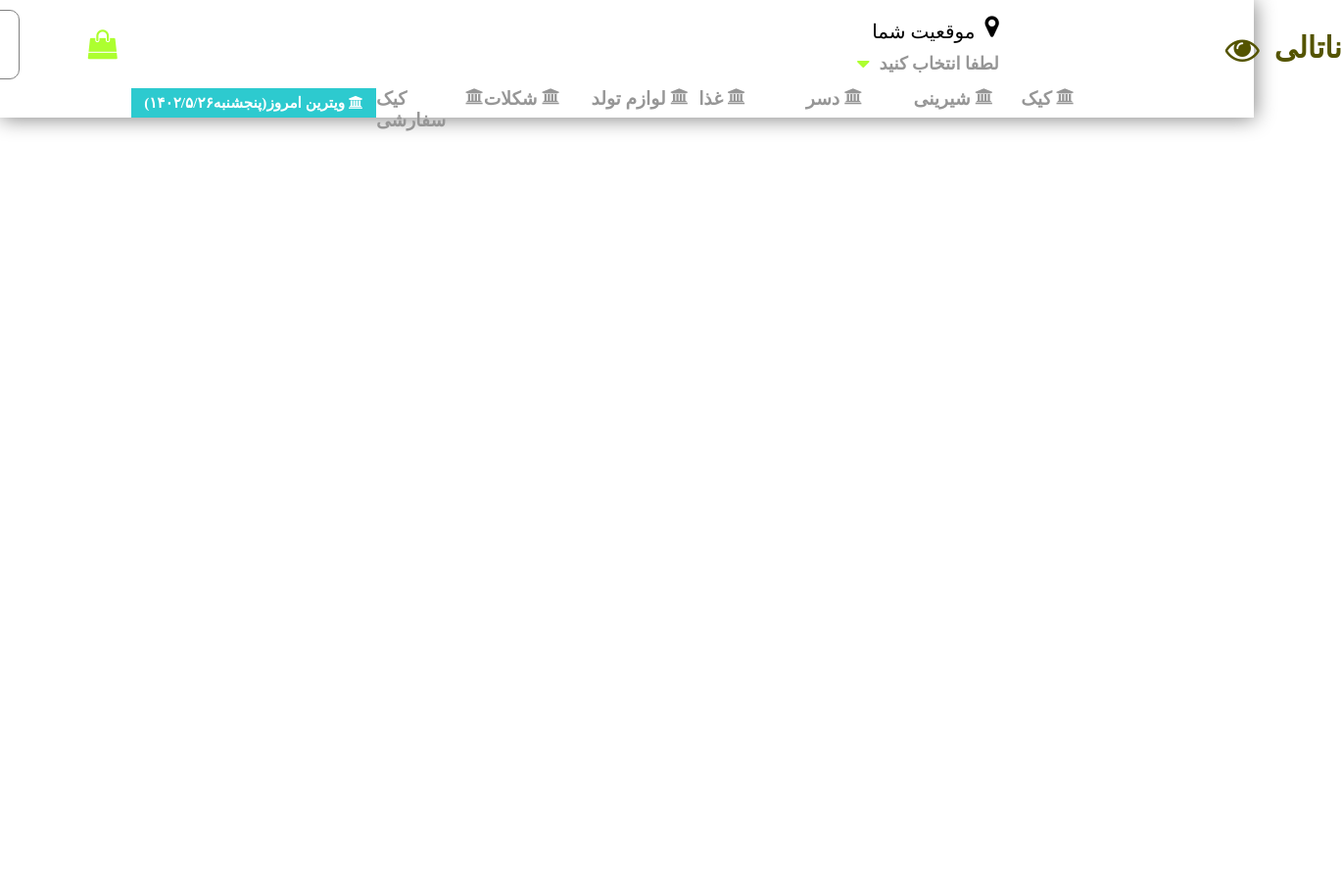
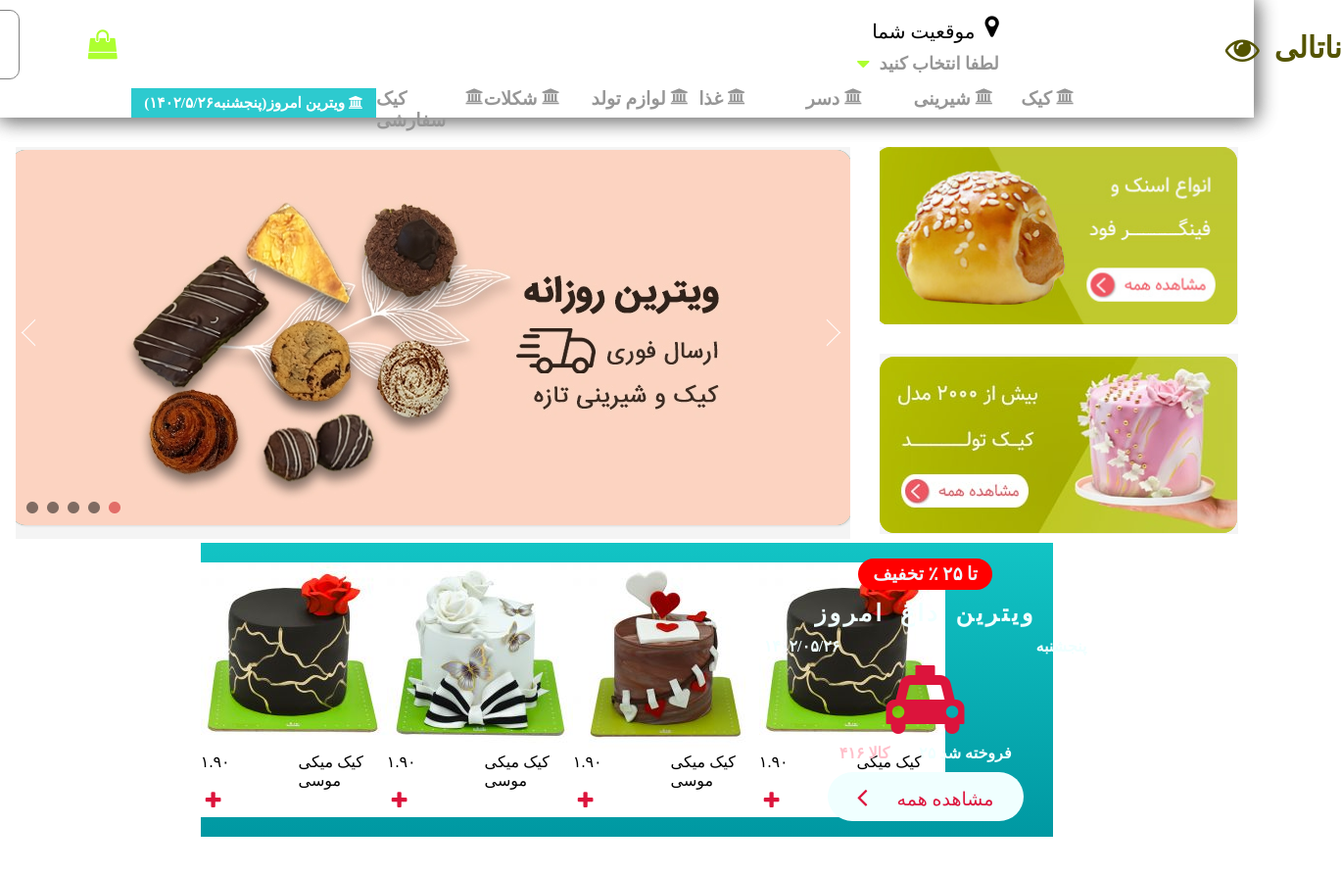
Before and after one commit to amirali2177/ghanadi, a website: page index.html in a window 1280 px wide. Shown: the top 892 px of the page at 98% size, 1370 px wide, since content can reach past the window. Before the commit the page ends 800 px from the top, so only its background shows below. Drawn offline with nearby package versions, Linux system fonts and the light colour scheme.

Commit message:
make half main

```diff
--- a/css/header.css
+++ b/css/header.css
@@ -1,12 +1,20 @@
-header{
+header {
     width: 100%;
     height: 120px;
     /* background-color: aqua; */
     display: flex;
     flex-direction: column;
+    position: fixed;
+    box-shadow: 1px 1px 20px grey;
+    background-color: white;
+}
+.aa{
+    width: 100%;
+    height: 120px;
+    position: fixed;
     box-shadow: 1px 1px 20px grey;
 }
-header section:nth-of-type(1){
+header .aa section:nth-of-type(1){
     width: 100%;
     height: 50px;
     display: flex;
@@ -16,28 +24,28 @@ header section:nth-of-type(1){
     justify-content: center;
     gap: 0 100px;
 }
-header section:nth-of-type(1) div{
+header .aa section:nth-of-type(1) div{
     width: 150px;
     display: flex;
     flex-direction: row-reverse;
     cursor: pointer;
 }
-header section:nth-of-type(1) .one{
+header .aa section:nth-of-type(1) .one{
     width: 50px;
     padding-left: 400px;
 }
-header section:nth-of-type(1) .one h2{
+header .aa section:nth-of-type(1) .one h2{
     color: rgb(84, 84, 0);
     font-size: 30px;
     padding-top: 8px;
 }
-header section:nth-of-type(1) .one i{
+header .aa section:nth-of-type(1) .one i{
     font-size: 35px;
     color: rgb(84, 84, 0);
     padding-top: 10px;
     padding-right: 15px;
 }
-header section:nth-of-type(1) .two{
+header .aa section:nth-of-type(1) .two{
     display: flex;
     flex-direction: column;
     font-size: 10px;
@@ -45,60 +53,60 @@ header section:nth-of-type(1) .two{
     padding-left: 400px;
     width: 50px;
 }
-header section:nth-of-type(1) .two .two-one{
+header .aa section:nth-of-type(1) .two .two-one{
 
     display: flex;
     gap: 10px 10px;
 }
-header section:nth-of-type(1) .two .two-one i{
+header .aa section:nth-of-type(1) .two .two-one i{
     font-size: 25px;
 }
-header section:nth-of-type(1) .two .two-one h3{
+header .aa section:nth-of-type(1) .two .two-one h3{
     font-size: 20px;
     font-weight: lighter;
     padding-top: 5px;
 }
-header section:nth-of-type(1) .two .two-two{
+header .aa section:nth-of-type(1) .two .two-two{
     display: flex;
     gap: 10px 10px;
 }
-header section:nth-of-type(1) .two .two-two i{
+header .aa section:nth-of-type(1) .two .two-two i{
     font-size: 22px;
     color: greenyellow;
 }
-header section:nth-of-type(1) .two .two-two h4{
+header .aa section:nth-of-type(1) .two .two-two h4{
     color: rgb(150, 150, 150);
     font-size: 18px;
 }
-header section:nth-of-type(1) .three{
+header .aa section:nth-of-type(1) .three{
     font-size: 30px;
     padding-right: 250px;
     color: greenyellow;
 }
-header section:nth-of-type(1) .four{
+header .aa section:nth-of-type(1) .four{
     border: 1px solid gray;
     display: flex;
     border-radius: 10px;
     gap: 0 10px;
     padding: 5px 20px;
 }
-header section:nth-of-type(1) .four i{
+header .aa section:nth-of-type(1) .four i{
     font-size: 25px;
     padding-top: 1px;
     color: greenyellow;
 }
-header section:nth-of-type(1) .four h2{
+header .aa section:nth-of-type(1) .four h2{
     font-size: 15px;
     padding-top: 5px;
     font-weight: lighter;
 }
-header section:nth-of-type(2){
+header .aa section:nth-of-type(2){
     display: flex;
     flex-direction:row-reverse;
     width: 100%;
     height: 50px;
 }
-header section:nth-of-type(2) .first{
+header .aa section:nth-of-type(2) .first{
     width: 70%;
     height: inherit;
     justify-content: flex-start;
@@ -110,7 +118,7 @@ header section:nth-of-type(2) .first{
     float: right;
     gap: 0 0px;
 }
-header section:nth-of-type(2) .first div{
+header .aa section:nth-of-type(2) .first div{
     width: 120px;
     font-size: 16px;
     display: flex;
@@ -119,10 +127,10 @@ header section:nth-of-type(2) .first div{
     gap: 0 5px;
     cursor: pointer;
 }
-header section:nth-of-type(2) .secend{
+header .aa section:nth-of-type(2) .secend{
     padding-top: 40px;
 }
-header section:nth-of-type(2) .secend div{
+header .aa section:nth-of-type(2) .secend div{
     background-color: rgb(45, 202, 207);
     display: flex;
     width: 250px;
@@ -133,9 +141,9 @@ header section:nth-of-type(2) .secend div{
     justify-content: center;
     cursor: pointer;
 }
-header section:nth-of-type(2) .secend div i{
+header .aa section:nth-of-type(2) .secend div i{
     padding-top: 8px;
 }
-header section:nth-of-type(2) .secend div h3{
+header .aa section:nth-of-type(2) .secend div h3{
     padding-right: 4px;
 }
--- a/css/main.css
+++ b/css/main.css
@@ -0,0 +1,168 @@
+main{
+    padding-top: 150px;
+    width: 100%;
+    height: 200vh;
+}
+main section:nth-of-type(1){
+    width: 100%;
+    display: flex;
+    flex-direction: row;
+    gap: 0 30px;
+    justify-content: center;
+}
+main section:nth-of-type(1) .one{
+
+}
+main section:nth-of-type(1) .two{
+    display: flex;
+    flex-direction: column;
+    gap:30px 0 ;
+}
+main section:nth-of-type(2){
+    background-image: linear-gradient(#12c4c5,#0098a2);
+    width: 68%;
+    margin: 0 auto;
+    height: 300px;
+    display: flex;
+    flex-direction: row;
+}
+main section:nth-of-type(2) .one{
+    width: 70%;
+    display: flex;
+    flex-direction: row;
+    justify-content: space-evenly;
+    align-items: center;
+
+}
+main section:nth-of-type(2) .one .one-one{
+    height: 260px;
+    background-color: white;
+}
+main section:nth-of-type(2) .one .one-two{
+    height: 260px;
+    background-color: white;
+}
+main section:nth-of-type(2) .one .one-three{
+    height: 260px;
+    background-color: white;
+}
+main section:nth-of-type(2) .one .one-four{
+    height: 260px;
+    background-color: white;
+}
+main section:nth-of-type(2) .one .one-one .para{
+    width: 100%;
+    float: right;
+    display: flex;
+    flex-direction: row;
+    justify-content: flex-end;
+    gap: 0 70px;
+}
+main section:nth-of-type(2) .one .one-two .para{
+    width: 100%;
+    float: right;
+    display: flex;
+    flex-direction: row;
+    justify-content: flex-end;
+    gap: 0 70px;
+}
+main section:nth-of-type(2) .one .one-three .para{
+    width: 100%;
+    float: right;
+    display: flex;
+    flex-direction: row;
+    justify-content: flex-end;
+    gap: 0 70px;
+}
+main section:nth-of-type(2) .one .one-four .para{
+    width: 100%;
+    float: right;
+    display: flex;
+    flex-direction: row;
+    justify-content: flex-end;
+    gap: 0 70px;
+}
+main section:nth-of-type(2) .one .one-one .sign{
+    padding-top: 36px;
+    padding-left: 5px;
+    color: crimson;
+    font-size: 20px;
+}
+main section:nth-of-type(2) .one .one-two .sign{
+    padding-top: 36px;
+    padding-left: 5px;
+    color: crimson;
+    font-size: 20px;
+}
+main section:nth-of-type(2) .one .one-three .sign{
+    padding-top: 36px;
+    padding-left: 5px;
+    color: crimson;
+    font-size: 20px;
+}
+main section:nth-of-type(2) .one .one-four .sign{
+    padding-top: 36px;
+    padding-left: 5px;
+    color: crimson;
+    font-size: 20px;
+}
+main section:nth-of-type(2) .two{
+    width: 30%;
+    display: flex;
+    flex-direction: column;
+    gap: 10px 0;
+    justify-content: center;
+    align-items: center;
+}
+main section:nth-of-type(2) .two h3{
+    font-weight: bolder;
+    color: aliceblue;
+    background-color: red;
+    padding: 5px 15px;
+    border-radius: 30px;
+}
+main section:nth-of-type(2) .two h2{
+    color: azure;
+    letter-spacing: 3px;
+    word-spacing: 7px;
+}
+main section:nth-of-type(2) .two .para{
+    display: flex;
+    flex-direction: row-reverse;
+    gap: 0 200px;
+    color: azure;
+}
+main section:nth-of-type(2) .two i{
+    color: crimson;
+    font-size: 70px;
+}
+main section:nth-of-type(2) .two .para-2{
+    display: flex;
+    flex-direction: row;
+    gap: 0 30px;
+}
+
+main section:nth-of-type(2) .two .para-2 h4:nth-of-type(2){
+    color: azure;
+}
+main section:nth-of-type(2) .two .para-2 h4:nth-of-type(1){
+    color: pink;
+}
+main section:nth-of-type(2) .two .sub{
+    width: 200px;
+    display: flex;
+    flex-direction: row-reverse;
+    background-color: azure;
+    padding: 10px 2px;
+    gap: 0 30px;
+    justify-content: center;
+    border-radius: 30px;
+}
+main section:nth-of-type(2) .two .sub i{
+    font-size: 30px;
+}
+main section:nth-of-type(2) .two .sub a{
+    color: crimson;
+    font-size: 19px;
+    padding-top: 6px;
+}
--- a/index.html
+++ b/index.html
@@ -10,6 +10,7 @@
 </head>
 <body>
     <header>
+        <section class="aa">
             <section>
                 <div class="one">
                     <h2>ناتالی</h2>
@@ -72,9 +73,101 @@
                     </div>
                 </div>
             </section>
+        </section>
     </header>
     <main>
+        <section>
+            <div class="one">
+                <img src="./img/1.1.png" alt="none">
+            </div>
+            <div class="two">
+                <img src="./img/1.2.png" alt="none">
+                <img src="./img/1.3.png" alt="none">
+            </div>
+        </section>
+        <section>
+            <div class="one">
+                <div class="one-one">
+                    <div class="pic">
+                        <a href="#">
+                            <img src="./img/2.1.jpg" alt="none">
+                        </a>
+                    </div>
+                    <div class="para">
+                        <p>۱.۹۰</p>
+                        <p>کیک میکی موسی</p>
+                    </div>
+                    <div class="sign">
+                        <i class="fa fa-plus"></i>
+                    </div>
+                </div>
+                <div class="one-two">
+                    <div class="pic">
+                        <a href="#">
+                            <img src="./img/2.2.jpg" alt="none">
+                        </a>
+                    </div>
+                    <div class="para">
+                        <p>۱.۹۰</p>
+                        <p>کیک میکی موسی</p>
+                    </div>
+                    <div class="sign">
+                        <i class="fa fa-plus"></i>
+                    </div>
+                </div>
+                <div class="one-three">
+                    <div class="pic">
+                        <a href="#">
+                            <img src="./img/2.3.jpg" alt="none">
+                        </a>
+                    </div>
+                    <div class="para">
+                        <p>۱.۹۰</p>
+                        <p>کیک میکی موسی</p>
+                    </div>
+                    <div class="sign">
+                        <i class="fa fa-plus"></i>
+                    </div>
+                </div>
+                <div class="one-four">
+                    <div class="pic">
+                        <a href="#">
+                            <img src="./img/2.4.jpg" alt="none">
+                        </a>
+                    </div>
+                    <div class="para">
+                        <p>۱.۹۰</p>
+                        <p>کیک میکی موسی</p>
+                    </div>
+                    <div class="sign">
+                        <i class="fa fa-plus"></i>
+                    </div>
+                </div>
+            </div>
+            <div class="two">
+                <h3>تا ۲۵ ٪ تخفیف</h3>
+                <h2>ویترین داغ امروز</h2>
+                <div class="para">
+                    <h4>پنجشنبه</h4>
+                    <h4>۱۴۰۲/۰۵/۲۶</h4>
+                </div>
+                <i class="fa fa-taxi"></i>
+                <div class="para-2">
+                    <h4>۴۱۶ کالا</h4>
+                    <h4>۲۵ فروخته شد</h4>
+                </div>
+                <div class="sub">
+                    <a href="#">مشاهده همه</a>
+                    <i class="fa fa-angle-left"></i>
+                </div>
+            </div>
+        </section>
+        <section>
 
+        </section>
+        <section>
+
+        </section>
     </main>
     <footer>
 
```
Also changed, not shown: img/1.1.avif (deleted), img/1.1.png (added), img/1.2.avif (deleted), img/1.2.png (added), img/1.3.avif (deleted), img/1.3.png (added). Lines whose indentation alone changed are shown as unchanged.
